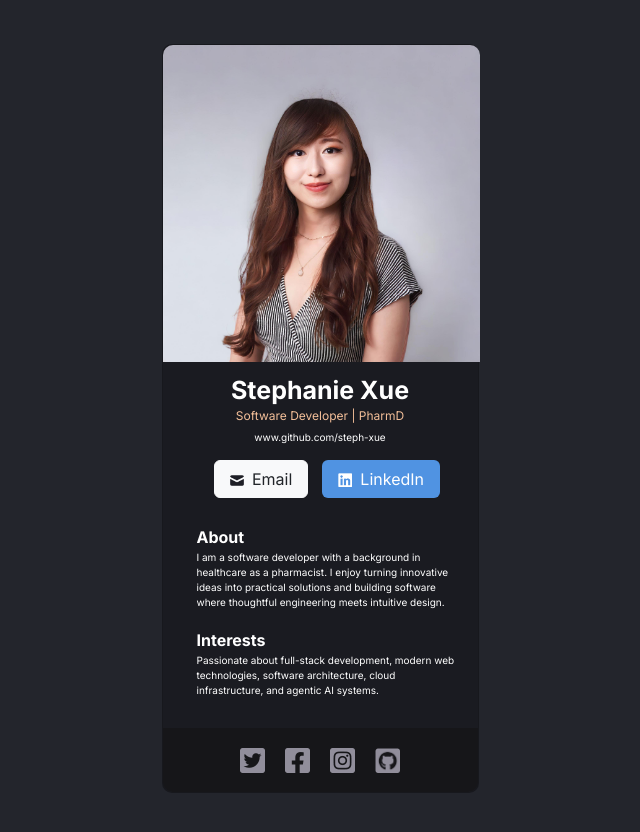
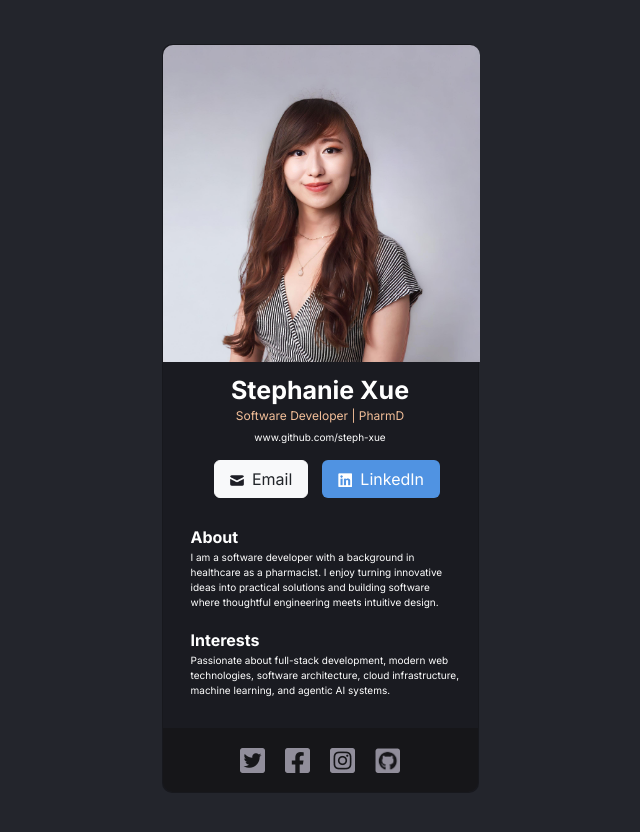
Before and after one commit to steph-xue/digital-business-card, a React (Vite) app: page / in a window 1280 px wide. Shown: the top 832 px of the page, without its empty margins (320-960 px from the left). Built offline with nearby package versions, Linux system fonts and the light colour scheme.

Commit message:
update about me and interests

```diff
--- a/src/components/Interests.jsx
+++ b/src/components/Interests.jsx
@@ -5,7 +5,7 @@ function Interests() {
         <div className="interests-page">
             <h1>Interests</h1>
             <p>
-                Passionate about full-stack development, modern web technologies, software architecture, cloud infrastructure, and agentic AI systems.
+                Passionate about full-stack development, modern web technologies, software architecture, cloud infrastructure, machine learning, and agentic AI systems.
             </p>
         </div>
     );
--- a/src/style.css
+++ b/src/style.css
@@ -91,7 +91,7 @@ body {
 }
 
 .about-page {
-  margin-left: 34px;
+  margin-left: 28px;
   margin-top: 30px;
 }
 
@@ -104,12 +104,12 @@ body {
 .about-page > p {
   font-size: 10px;
   font-weight: 400;
-  max-width: 260px;
+  max-width: 270px;
   font-family: Inter;
 }
 
 .interests-page {
-  margin-left: 34px;
+  margin-left: 28px;
   margin-top: 5px;
 }
 
@@ -122,7 +122,7 @@ body {
 .interests-page > p {
   font-size: 10px;
   font-weight: 400;
-  max-width: 260px;
+  max-width: 270px;
   margin-bottom: 30px;
 }
 
```
